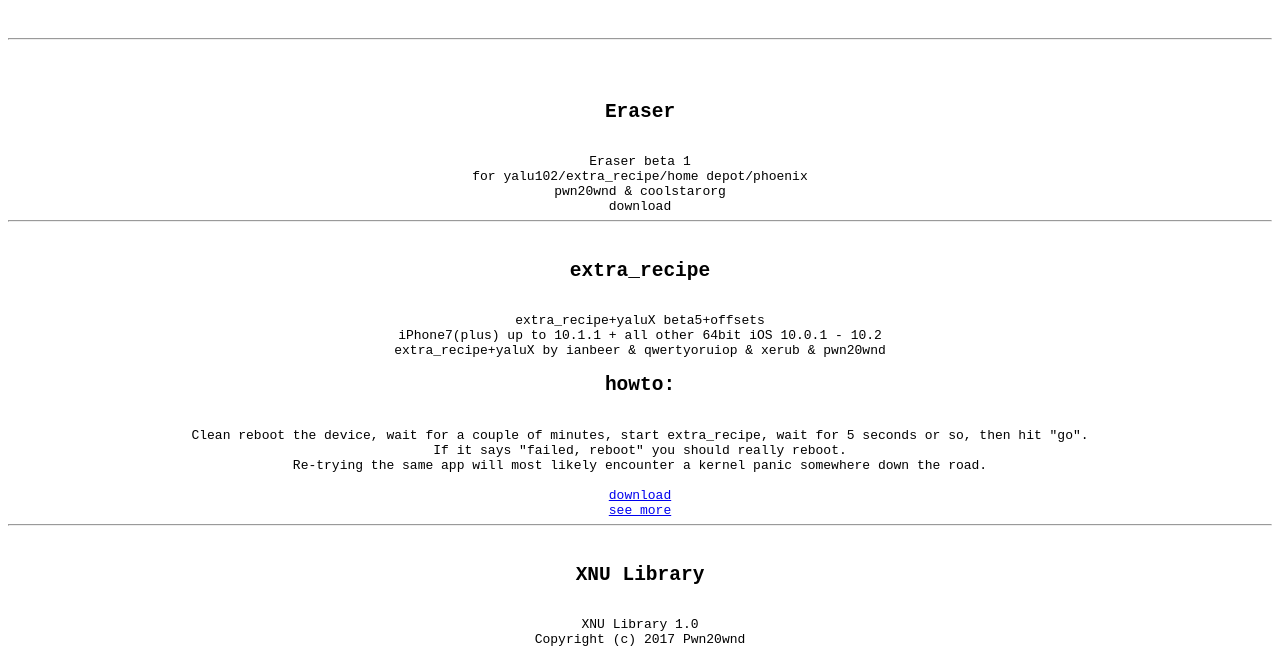
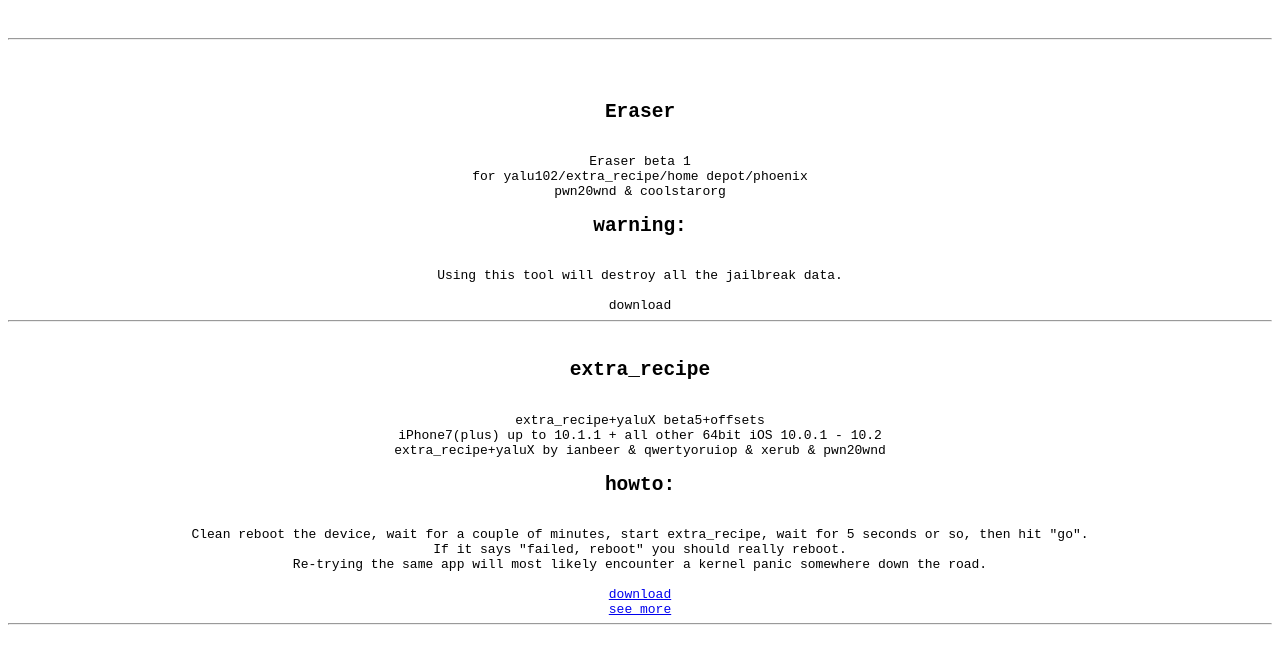
Before and after one commit to CydiaRepoArchiver/pwn20wnd.github.io, a plain HTML site: page index.html in a window 1280 px wide. Shown: the part 101-749 px from the top of the page. Drawn offline with Linux system fonts and the light colour scheme.

Commit message:
Update index.html

```diff
--- a/index.html
+++ b/index.html
@@ -9,6 +9,9 @@
 Eraser beta 1
 for yalu102/extra_recipe/home depot/phoenix
 pwn20wnd & coolstarorg
+<h2>warning:</h2>
+Using this tool will destroy all the jailbreak data.
+
 download
 <hr>
 <h2>extra_recipe</h2>
```
